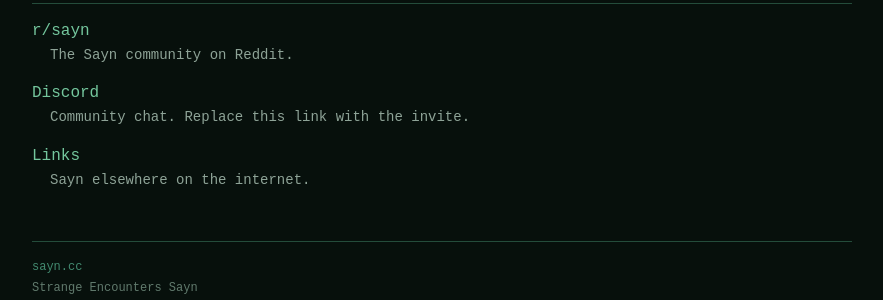
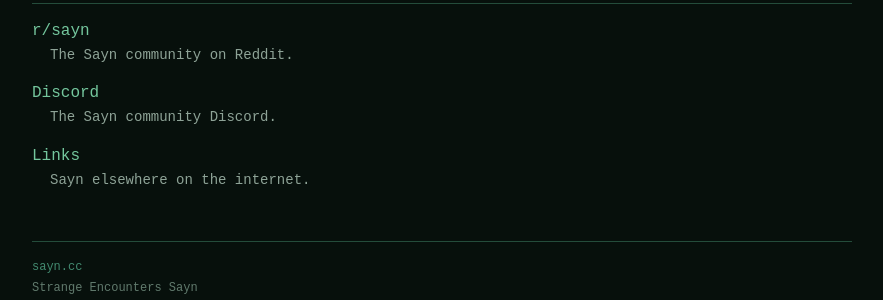
Before and after one commit to uvxszi/sayn.cc, a Jekyll site: the page built from index.html, in a window 1280 px wide. Shown: the part 1394-1694 px from the top of the page, without its empty margins (198-1081 px from the left). Built offline with Jekyll 4.4.1, drawn with Linux system fonts in a browser that asks for light colours.

Commit message:
Update index.html

```diff
--- a/index.html
+++ b/index.html
@@ -1,145 +1,8 @@
-<!doctype html>
-<html lang="en">
-<head>
-  <meta charset="utf-8">
-  <meta name="viewport" content="width=device-width, initial-scale=1">
-  <link rel="icon" href="/sayn-icon-color-1x1.ico">
-
-  <title>Sayn</title>
-  <meta name="description" content="The official site for Sayn and Strange Encounters Sayn. Art, wallpapers, fiction, archives, projects and other material.">
-  <meta name="robots" content="index, follow">
-
-  <link rel="canonical" href="https://sayn.cc/">
-
-  <meta property="og:title" content="Sayn">
-  <meta property="og:description" content="The official site for Sayn and Strange Encounters Sayn.">
-  <meta property="og:url" content="https://sayn.cc/">
-  <meta property="og:type" content="website">
-
-  <style>
-    * {
-      box-sizing: border-box;
-    }
-
-    html {
-      background: #07100c;
-      color: #cbd8d0;
-      font-family: "Courier New", Courier, monospace;
-    }
-
-    body {
-      margin: 0;
-      padding: 32px 20px 60px;
-    }
-
-    main {
-      max-width: 820px;
-      margin: 0 auto;
-    }
-
-    a {
-      color: #74c69d;
-      text-decoration: none;
-    }
-
-    a:hover {
-      text-decoration: underline;
-    }
-
-    header {
-      border-bottom: 1px solid #356b55;
-      padding-bottom: 18px;
-      margin-bottom: 28px;
-    }
-
-    nav {
-      font-size: 13px;
-      line-height: 1.8;
-      margin-bottom: 28px;
-    }
-
-    nav a {
-      margin-right: 14px;
-      white-space: nowrap;
-    }
-
-    h1 {
-      color: #89d2ad;
-      font-size: 30px;
-      font-weight: normal;
-      margin: 0 0 8px;
-    }
-
-    h2 {
-      color: #67b48d;
-      font-size: 17px;
-      font-weight: normal;
-      border-bottom: 1px solid #244c3b;
-      padding-bottom: 5px;
-      margin-top: 36px;
-    }
-
-    p {
-      line-height: 1.6;
-    }
-
-    .intro {
-      color: #9caf9f;
-      max-width: 700px;
-    }
-
-    .entry {
-      margin: 18px 0;
-    }
-
-    .entry a {
-      font-size: 16px;
-    }
-
-    .entry p {
-      margin: 4px 0 0 18px;
-      color: #8ea397;
-      font-size: 14px;
-    }
-
-    .tag {
-      color: #527764;
-      font-size: 12px;
-      margin-left: 6px;
-    }
-
-    footer {
-      border-top: 1px solid #244c3b;
-      margin-top: 50px;
-      padding-top: 15px;
-      color: #617a6d;
-      font-size: 12px;
-      line-height: 1.7;
-    }
-
-    .mark {
-      color: #438a70;
-    }
-
-    ::selection {
-      background: #438a70;
-      color: #07100c;
-    }
-  </style>
-</head>
-
-<body>
-<main>
-
-  <nav>
-    <a href="/">Sayn</a>
-    <a href="/art/">Art</a>
-    <a href="/wallpapers/">Wallpapers</a>
-    <a href="/fiction/">Fiction</a>
-    <a href="/archive/">Archive</a>
-    <a href="/projects/">Projects</a>
-    <a href="/about/">About</a>
-  </nav>
+---
+layout: default
+title: Sayn
+description: The official site for Sayn and Strange Encounters Sayn. Art, wallpapers, fiction, archives, projects and other material.
+---
 
 <header>
   <h1>Sayn</h1>
@@ -245,21 +108,10 @@
 
 <div class="entry">
   <a href="https://discord.gg/fNu5HeV9Xj">Discord</a>
-    <p>Community chat. Replace this link with the invite.</p>
+  <p>The Sayn community Discord.</p>
 </div>
 
 <div class="entry">
   <a href="/links/">Links</a>
   <p>Sayn elsewhere on the internet.</p>
 </div>
-
-
-  <footer>
-    <span class="mark">sayn.cc</span><br>
-    Strange Encounters Sayn<br>
-    This site is incomplete.
-  </footer>
-
-</main>
-</body>
-</html>
```
Lines whose indentation alone changed are shown as unchanged.
